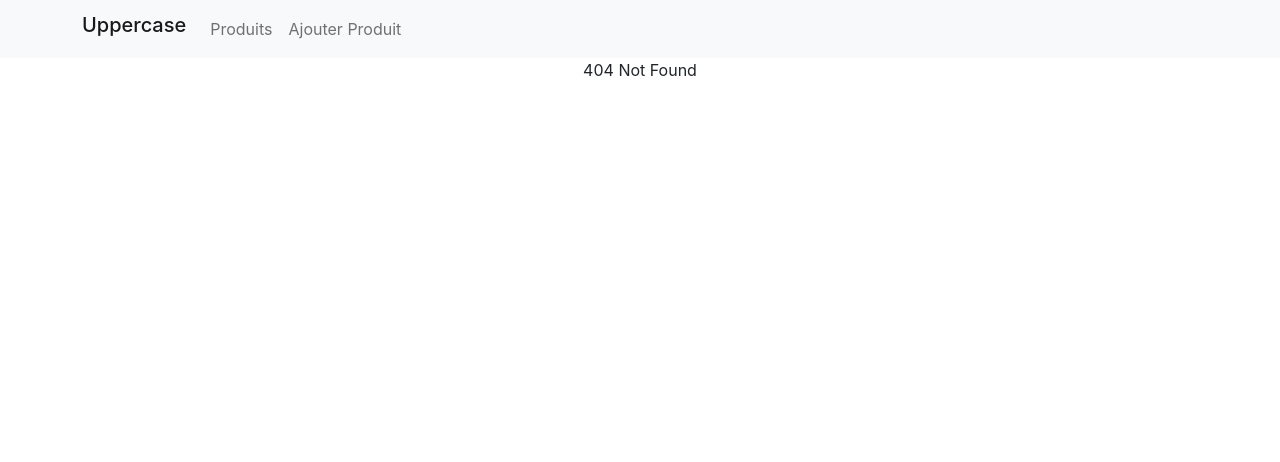
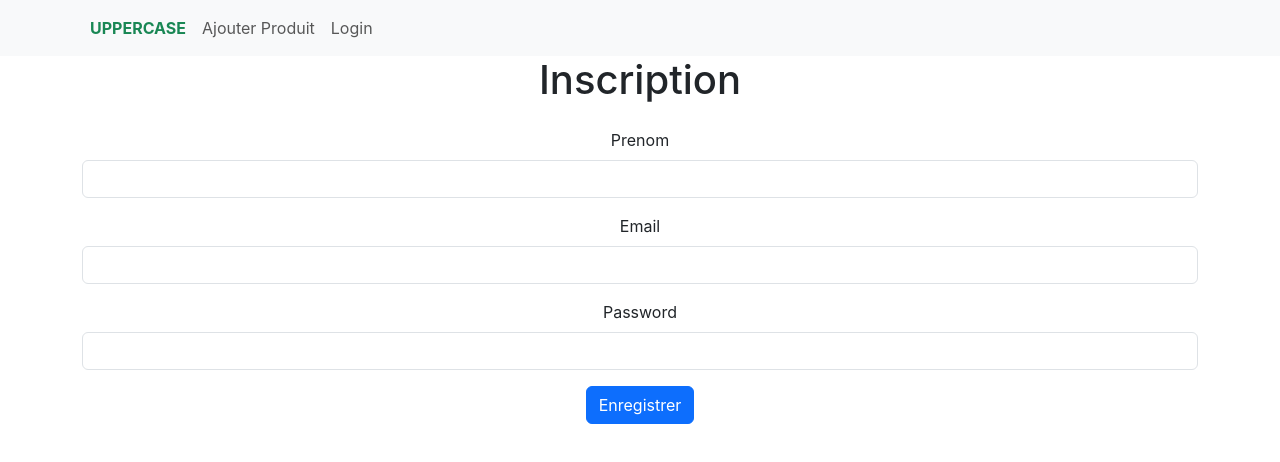
Before and after one commit to thonino/upfront, a React (Create React App) app: page /register in a window 1280 px wide. Before the commit this address had no page. Shown: the top 462 px of the page. Built offline with nearby package versions, Linux system fonts and the light colour scheme.

Commit message:
begin panier

```diff
--- a/package.json
+++ b/package.json
@@ -9,6 +9,7 @@
     "axios": "^1.4.0",
     "react": "^18.2.0",
     "react-dom": "^18.2.0",
+    "react-hook-form": "^7.45.1",
     "react-router-dom": "^6.14.1",
     "react-scripts": "^5.0.1",
     "web-vitals": "^2.1.4"
--- a/public/index.html
+++ b/public/index.html
@@ -1,21 +1,15 @@
 <!DOCTYPE html>
 <html lang="en">
+
 <head>
   <meta charset="utf-8" />
   <link rel="icon" href="%PUBLIC_URL%/favicon.ico" />
   <meta name="viewport" content="width=device-width, initial-scale=1" />
   <meta name="theme-color" content="#000000" />
-    <meta
-      name="description"
-      content="Web site created using create-react-app"
-    />
+  <meta name="description" content="Web site created using create-react-app" />
   <link rel="apple-touch-icon" href="%PUBLIC_URL%/logo192.png" />
-    <link
-    rel="stylesheet"
-    href="https://cdn.jsdelivr.net/npm/bootstrap@5.0.0/dist/css/bootstrap.min.css"
-    integrity="..."
-    crossorigin="anonymous"
-    />
+  <link href="https://cdn.jsdelivr.net/npm/bootstrap@5.3.0/dist/css/bootstrap.min.css" rel="stylesheet"
+    integrity="sha384-9ndCyUaIbzAi2FUVXJi0CjmCapSmO7SnpJef0486qhLnuZ2cdeRhO02iuK6FUUVM" crossorigin="anonymous">
   <!--
       manifest.json provides metadata used when your web app is installed on a
       user's mobile device or desktop. See https://developers.google.com/web/fundamentals/web-app-manifest/
@@ -32,6 +26,7 @@
     -->
   <title>React App</title>
 </head>
+
 <body>
   <noscript>You need to enable JavaScript to run this app.</noscript>
   <div id="root"></div>
@@ -45,10 +40,9 @@
       To begin the development, run `npm start` or `yarn start`.
       To create a production bundle, use `npm run build` or `yarn build`.
     -->
-    <script
-    src="https://cdn.jsdelivr.net/npm/bootstrap@5.0.0/dist/js/bootstrap.bundle.min.js"
-    integrity="..."
-    crossorigin="anonymous"
-    ></script>
+  <script src="https://cdn.jsdelivr.net/npm/bootstrap@5.3.0/dist/js/bootstrap.bundle.min.js"
+    integrity="sha384-geWF76RCwLtnZ8qwWowPQNguL3RmwHVBC9FhGdlKrxdiJJigb/j/68SIy3Te4Bkz"
+    crossorigin="anonymous"></script>
 </body>
+
 </html>
--- a/src/App.js
+++ b/src/App.js
@@ -1,25 +1,30 @@
-import './App.css';
+import "./App.css";
 import { Routes, Route } from "react-router-dom";
-import  Products from './components/Products/Products';
-import NotFound from './components/NotFound/NotFound';
-import ProductForm from './components/ProductForm/ProductForm';
-import EditProduct from './components/EditProduct/EditProduct';
-import DeleteProduct from './components/DeleteProduct/DeleteProduct';
+import Products from "./components/Products/Products";
+import ProductForm from "./components/ProductForm/ProductForm";
+import NotFound from "./components/NotFound/NotFound";
+import EditProduct from "./components/EditProduct/EditProduct";
+import DeleteProduct from "./components/DeleteProduct/DeleteProduct";
+import Login from "./components/Login/Login";
 import Navbar from "./components/Nav/Nav";
+import { AuthProvider } from "./components/AuthContext/AuthContext";
+import Register from "./components/Register/Register";
 
 function App() {
   return (
     <div className="App">
+      <AuthProvider>
         <Navbar />
-
         <Routes>
           <Route path="/" element={<Products />} />
           <Route path="/product/new" element={<ProductForm />} />
           <Route path="/product/edit/:id" element={<EditProduct />} />
           <Route path="/product/delete/:id" element={<DeleteProduct />} />
+          <Route path="/login" element={<Login />} />
+          <Route path="/register" element={<Register />} />
           <Route path="*" element={<NotFound />} />
-        {/* <Redirect to="/" /> */}
         </Routes>
+      </AuthProvider>
     </div>
   );
 }
--- /dev/null
+++ b/src/components/AuthContext/AuthContext.js
@@ -0,0 +1,36 @@
+import React, { createContext, useState } from 'react';
+
+export const AuthContext = createContext();
+
+export const AuthProvider = ({ children }) => {
+  const [isLoggedIn, setIsLoggedIn] = useState(false);
+  const [user, setUser] = useState(null);
+
+  const login = (email, password) => {
+    return fetch("http://localhost:5000/login", {
+      method: "POST",
+      credentials: "include",
+      body: JSON.stringify({ email, password }),
+      headers: { "Content-Type": "application/json" },
+    })
+      .then((response) => response.json())
+      .then((data) => {
+        setIsLoggedIn(true);
+        setUser(data);
+        console.log("React User Data:", data);
+      });
+  };
+
+  const logout = () => {
+    setIsLoggedIn(false);
+    setUser(null);
+  };
+
+  return (
+    <AuthContext.Provider value={{ isLoggedIn, login, logout, user }}>
+      {children}
+    </AuthContext.Provider>
+  );
+};
+
+export default AuthContext;
--- /dev/null
+++ b/src/components/Login/Login.js
@@ -0,0 +1,61 @@
+import React, { useContext, useState } from "react";
+import { useNavigate } from "react-router-dom";
+import { AuthContext } from "../AuthContext/AuthContext";
+
+const Login = () => {
+  const { login } = useContext(AuthContext);
+  const navigate = useNavigate();
+  const [email, setEmail] = useState("");
+  const [password, setPassword] = useState("");
+  const [error, setError] = useState("");
+
+  const handleSubmit = (e) => {
+    e.preventDefault();
+    login(email, password)
+      .then(() => {
+        navigate("/");
+      })
+      .catch((error) => {
+        console.error("Une erreur s'est produite: ", error);
+        setError("Erreur lors de la connexion");
+      });
+  };
+
+  return (
+    <div className="container col-6">
+      <h1 className="text-center">Se connecter !</h1>
+      <form onSubmit={handleSubmit}>
+        <div className="form-group">
+          <label htmlFor="email" className="fst-italic">
+            Email
+          </label>
+          <input
+            type="email"
+            className="form-control"
+            value={email}
+            onChange={(e) => setEmail(e.target.value)}
+            required
+          />
+        </div>
+        <div className="form-group">
+          <label htmlFor="password" className="fst-italic">
+            Mot de passe
+          </label>
+          <input
+            type="password"
+            className="form-control"
+            value={password}
+            onChange={(e) => setPassword(e.target.value)}
+            required
+          />
+        </div>
+        <button type="submit" className="btn btn-primary mt-2">
+          Connexion
+        </button>
+      </form>
+      { error && <h3 className="text-danger fw-bold">{error}</h3>}
+    </div>
+  );
+};
+
+export default Login;
--- a/src/components/Nav/Nav.js
+++ b/src/components/Nav/Nav.js
@@ -1,27 +1,34 @@
-import React from "react";
-import { Link } from "react-router-dom";
+import React, { useContext } from "react";
+import { Link, useNavigate } from "react-router-dom";
+import { AuthContext } from "../AuthContext/AuthContext";
 
 const Nav = () => {
+  const { isLoggedIn, logout, user } = useContext(AuthContext);  // Extract user from AuthContext
+  const navigate = useNavigate();
+
+  const handleLogout = () => {
+    fetch("http://localhost:5000/logout", {
+      method: "POST",
+      credentials: "include",
+    })
+      .then(() => {
+        logout();
+        navigate("/");
+      })
+      .catch(() => {
+        throw new Error("Erreur lors de la déconnexion");
+      });
+  };
+
   return (
-    <nav className="navbar navbar-expand-lg navbar-light bg-light">
+
+    <nav className="navbar navbar-expand-sm navbar-light bg-light">
       <div className="container">
-        <h1 className="navbar-brand">Uppercase</h1>
-        <button
-          className="navbar-toggler"
-          type="button"
-          data-toggle="collapse"
-          data-target="#navbarNav"
-          aria-controls="navbarNav"
-          aria-expanded="false"
-          aria-label="Toggle navigation"
-        >
-          <span className="navbar-toggler-icon"></span>
-        </button>
         <div className="collapse navbar-collapse" id="navbarNav">
           <ul className="navbar-nav ml-auto">
             <li className="nav-item">
-              <Link className="nav-link" to="/">
-                Produits
+              <Link className="nav-link text-success fw-bold" to="/">
+                UPPERCASE
               </Link>
             </li>
             <li className="nav-item">
@@ -29,6 +36,20 @@ const Nav = () => {
                 Ajouter Produit
               </Link>
             </li>
+            {isLoggedIn ? (
+              <li className="nav-item">
+                <Link className="nav-link" to="#" onClick={handleLogout}>
+                  Logout
+                  <span className="ml-2">   {user.data.prenom}</span>
+                </Link>
+              </li>
+            ) : (
+              <li className="nav-item">
+                <Link className="nav-link" to="/login">
+                  Login
+                </Link>
+              </li>
+            )}
           </ul>
         </div>
       </div>
--- a/src/components/ProductForm/ProductForm.js
+++ b/src/components/ProductForm/ProductForm.js
@@ -66,7 +66,6 @@ const ProductForm = () => {
           <input
             type="text"
             className="form-control"
-            id="categorie"
             name="categorie"
             value={categorie}
             onChange={handleCategorieChange}
@@ -79,7 +78,6 @@ const ProductForm = () => {
           <input
             type="text"
             className="form-control"
-            id="nom"
             name="nom"
             value={nom}
             onChange={handleNomChange}
@@ -92,7 +90,6 @@ const ProductForm = () => {
           <input
             type="string"
             className="form-control"
-            id="prix"
             name="prix"
             value={prix}
             onChange={handlePrixChange}
@@ -104,7 +101,6 @@ const ProductForm = () => {
           </label>
           <textarea
             className="form-control"
-            id="description"
             name="description"
             rows="3"
             value={description}
@@ -118,7 +114,6 @@ const ProductForm = () => {
           <input
             type="file"
             className="form-control"
-            id="photo"
             name="photo"
             onChange={handlePhotoChange}
           />
@@ -132,39 +127,3 @@ const ProductForm = () => {
 };
 
 export default ProductForm;
-
-// syntax sans hook
-// import React, { Component } from "react";
-// export class ProductForm extends Component {
-//   render() {
-//     return (
-//       <div className="container">
-//         <h1 className="mb-4">Ajouter un produit</h1>
-//         <form action="http://localhost:5000/product/new" method="POST" enctype="multipart/form-data">
-//           <div className="mb-3">
-//             <label for="categorie" className="form-label">Catégorie</label>
-//             <input type="text" className="form-control" id="categorie" name="categorie"/>
-//           </div>
-//           <div className="mb-3">
-//             <label for="nom" className="form-label">Nom</label>
-//             <input type="text" className="form-control" id="nom" name="nom"/>
-//           </div>
-//           <div className="mb-3">
-//             <label for="prix" className="form-label">Prix</label>
-//             <input type="string" className="form-control" id="prix" name="prix"/>
-//           </div>
-//           <div className="mb-3">
-//             <label for="description" className="form-label">Description</label>
-//             <textarea className="form-control" id="description" name="description" rows="3"></textarea>
-//           </div>
-//           <div className="mb-3">
-//             <label for="photo" className="form-label">Photo</label>
-//             <input type="file" className="form-control" id="photo" name="photo"/>
-//           </div>
-//           <button type="submit" className="btn btn-primary">Ajouter</button>
-//         </form>
-//       </div>
-//     );
-//   }
-// }
-// export default ProductForm;
--- a/src/components/Products/Products.js
+++ b/src/components/Products/Products.js
@@ -1,14 +1,17 @@
-import React, { useEffect, useState } from "react";
+import React, { useEffect, useState, useContext } from "react";
 import axios from "axios";
 import "./products.css";
 import { Link } from "react-router-dom";
-// import DeleteProduct from "../DeleteProduct/DeleteProduct.js";
+import { AuthContext } from "../AuthContext/AuthContext"; // Assurez-vous que le chemin d'importation est correct
 
 export function Products() {
   const [products, setProducts] = useState([]);
   const [loading, setLoading] = useState(true);
-  // eslint-disable-next-line no-unused-vars
   const [error, setError] = useState("");
+
+  // Utilisez le contexte pour extraire l'utilisateur actuel
+  const { user } = useContext(AuthContext);
+
   useEffect(() => {
     axios
       .get("http://localhost:5000/products")
@@ -24,6 +27,16 @@ export function Products() {
       });
   }, []);
 
+  const addToCart = (productId) => {
+    axios.post(`http://localhost:5000/add-to-cart/${productId}`)
+      .then(response => {
+        // Gérer la réponse, par exemple: notifier l'utilisateur
+      })
+      .catch(error => {
+        // Gérer l'erreur, par exemple: afficher une notification
+      });
+  };
+
   return (
     <div>
       <h1>Nos Produits</h1>
@@ -33,7 +46,6 @@ export function Products() {
         <div className="d-flex flex-wrap justify-content-center gap-2 rounded">
           {products.map((product) => (
             <div className="card" key={product._id}>
-              {/* <p>{product._id}</p> */}
               <img
                 src={`http://localhost:5000/uploads/${product.photo}`}
                 width="300px"
@@ -43,13 +55,14 @@ export function Products() {
               <h3 className="text-capitalize fw-bold">{product.nom}</h3>
               <p>{product.categorie}</p>
               <p>{product.description}</p>
+              {user && user.data && user.data.role === 'admin' ? (
                 <div>
-                <a
-                  href={"/product/edit/"+ product._id}
+                  <Link
+                    to={`/product/edit/${product._id}`}
                     className="btn btn-warning mb-2 me-2"
                   >
                     Modifier
-                </a>
+                  </Link>
                   <Link
                     to={`/product/delete/${product._id}`}
                     className="btn btn-danger mb-2"
@@ -57,7 +70,14 @@ export function Products() {
                     Supprimer
                   </Link>
                 </div>
-              <button className="btn btn-warning "> Ajouter Panier</button>
+              ) : (
+                <button
+                  className="btn btn-warning"
+                  onClick={() => addToCart(product._id)}
+                >
+                  Ajouter au Panier
+                </button>
+              )}
             </div>
           ))}
         </div>
--- /dev/null
+++ b/src/components/Register/Register.js
@@ -0,0 +1,85 @@
+import React, { useState } from "react";
+import { useNavigate } from "react-router-dom";
+
+const Register = () => {
+  const [prenom, setPrenom] = useState("");
+  const [email, setEmail] = useState("");
+  const [password, setPassword] = useState("");
+
+  const navigate = useNavigate();
+    const handlePrenomChange = (e) => {
+      setPrenom(e.target.value);
+    };
+
+  const handleEmailChange = (e) => {
+    setEmail(e.target.value);
+  };
+
+  const handlePasswordChange = (e) => {
+    setPassword(e.target.value);
+  };
+
+  const handleSubmit = (e) => {
+    e.preventDefault();
+    const formData = new FormData();
+    formData.append("email", email);
+    formData.append("prenom", prenom);
+    formData.append("password", password);
+
+    fetch("http://localhost:5000/register", {
+      method: "POST", body: formData,
+    })
+      .then(() => {navigate("/login")})
+      .catch(() => {throw new Error("Erreur de l'envoie"); });
+  };
+
+  return (
+    <div className="container">
+      <h1 className="mb-4">Inscription</h1>
+      <form onSubmit={handleSubmit} encType="multipart/form-data">
+      <div className="mb-3">
+          <label htmlFor="Prenom" className="form-label">
+            Prenom
+          </label>
+          <input
+            type="text"
+            className="form-control"
+            name="prenom"
+            value={prenom}
+            onChange={handlePrenomChange}
+          />
+        </div>
+        <div className="mb-3">
+          <label htmlFor="Email" className="form-label">
+            Email
+          </label>
+          <input
+            type="text"
+            className="form-control"
+            name="email"
+            value={email}
+            onChange={handleEmailChange}
+          />
+        </div>
+
+        <div className="mb-3">
+          <label htmlFor="Password" className="form-label">
+            Password
+          </label>
+          <input
+            type="string"
+            className="form-control"
+            name="Password"
+            value={password}
+            onChange={handlePasswordChange}
+          />
+        </div>
+        <button type="submit" className="btn btn-primary">
+          Enregistrer
+        </button>
+      </form>
+    </div>
+  );
+};
+
+export default Register;
```
Also changed, not shown: src/components/Logout/Logout.js (added, +20 -0 lines), 1 other file (tests, documents, lock files or other folders). Lines whose indentation alone changed are shown as unchanged.
